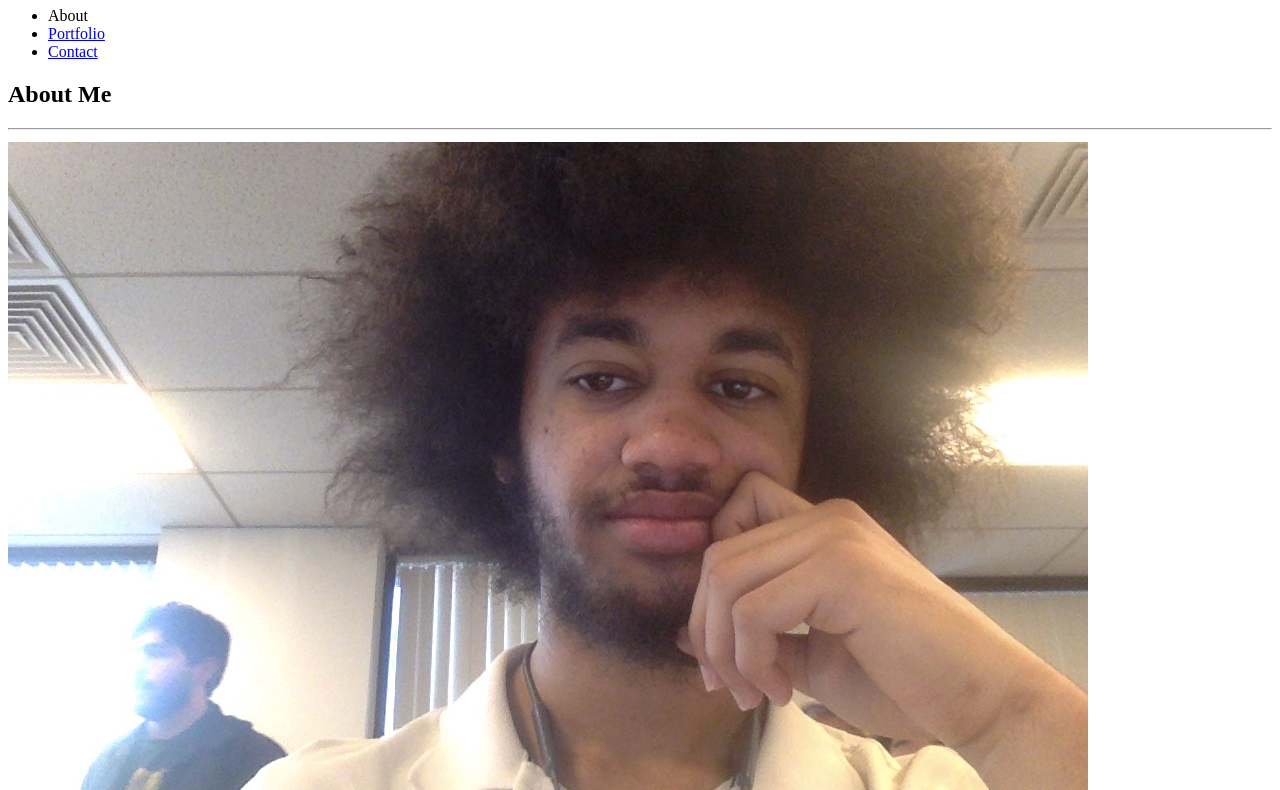
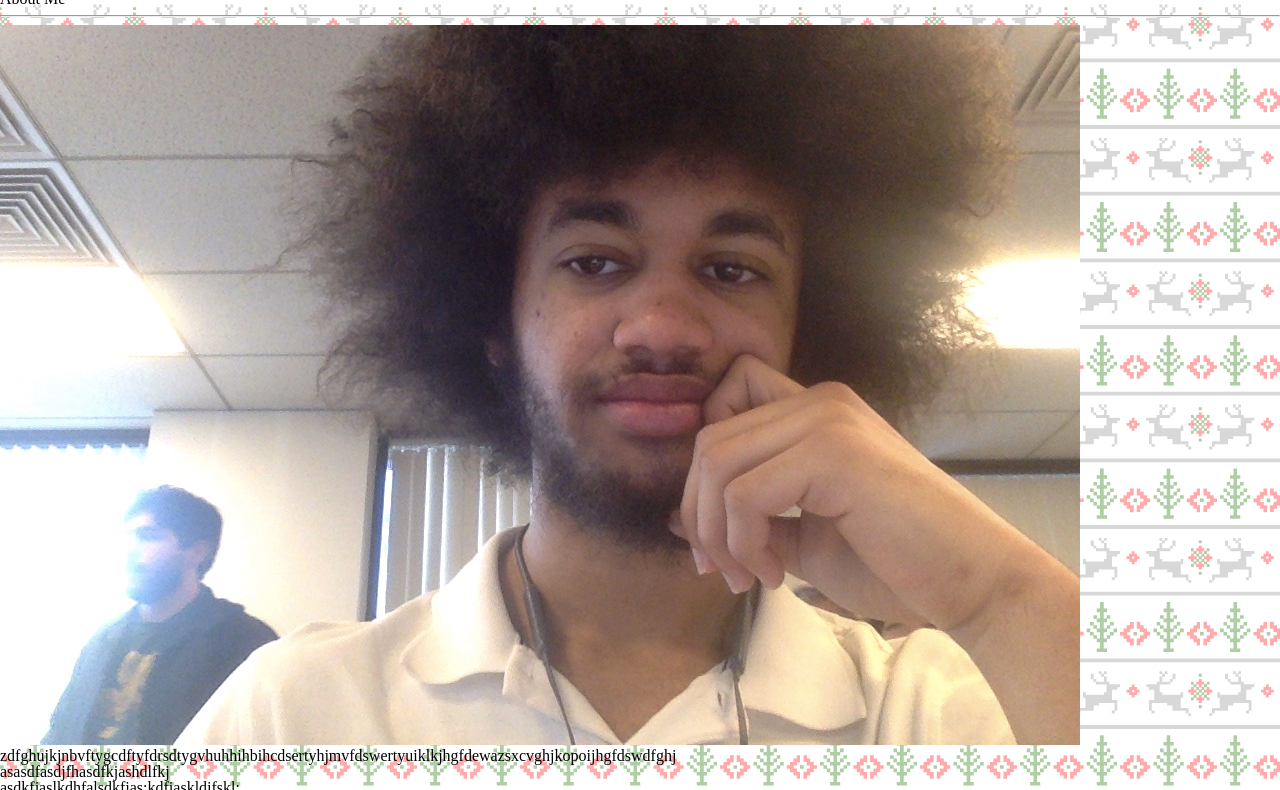
Before and after one commit to crusable13/Basic-Portfolio, a plain HTML site: page index.html in a window 1280 px wide. Shown: the part 73-863 px from the top of the page. Drawn offline with Linux system fonts and the light colour scheme; files that its build step writes are made by us from their sources.

Commit message:
Reset.css added, w/ Background

```diff
--- /dev/null
+++ b/assets/css/reset.css
@@ -0,0 +1,44 @@
+html, body, div, span, applet, object, iframe,
+h1, h2, h3, h4, h5, h6, p, blockquote, pre,
+a, abbr, acronym, address, big, cite, code,
+del, dfn, em, img, ins, kbd, q, s, samp,
+small, strike, strong, sub, sup, tt, var,
+b, u, i, center,
+dl, dt, dd, ol, ul, li,
+fieldset, form, label, legend,
+table, caption, tbody, tfoot, thead, tr, th, td,
+article, aside, canvas, details, embed,
+figure, figcaption, footer, header, hgroup,
+menu, nav, output, ruby, section, summary,
+time, mark, audio, video {
+margin: 0;
+padding: 0;
+border: 0;
+font-size: 100%;
+font: inherit;
+vertical-align: baseline;
+}
+/* HTML5 display-role reset for older browsers */
+article, aside, details, figcaption, figure,
+footer, header, hgroup, menu, nav, section {
+display: block;
+}
+body {
+line-height: 1;
+}
+ol, ul {
+list-style: none;
+}
+blockquote, q {
+quotes: none;
+}
+blockquote:before, blockquote:after,
+q:before, q:after {
+content: '';
+content: none;
+}
+table {
+border-collapse: collapse;
+border-spacing: 0;
+
+}
--- a/assets/css/style.css
+++ b/assets/css/style.css
@@ -0,0 +1,3 @@
+body {
+    background-image: url("../images/Background.png");
+}
--- a/index.html
+++ b/index.html
@@ -4,7 +4,8 @@
     <meta charset="utf-8">
     <meta http-equiv="X-UA-Compatible" content="IE=edge">
     <title>Christopher Smith</title>
-    <link rel="stylesheet" type="text/css"  href="style.css">
+    <link rel="stylesheet" type="text/css"  href="./assets/css/reset.css">
+    <link rel="stylesheet" type="text/css"  href="./assets/css/style.css">
 </head>
 <body>
     <header>
@@ -19,7 +20,8 @@
         </ul>
 
     </header>
-    <section>
+
+    <section class="main-box">
     <h1> About Me <h1>
     <hr>
     <img src="./assets/images/Chris.jpg" alt="Chris">
```
Also changed, not shown: contact.html (+3 -2 lines), portfolio.html (+3 -2 lines), assets/images/Background.png (added).
